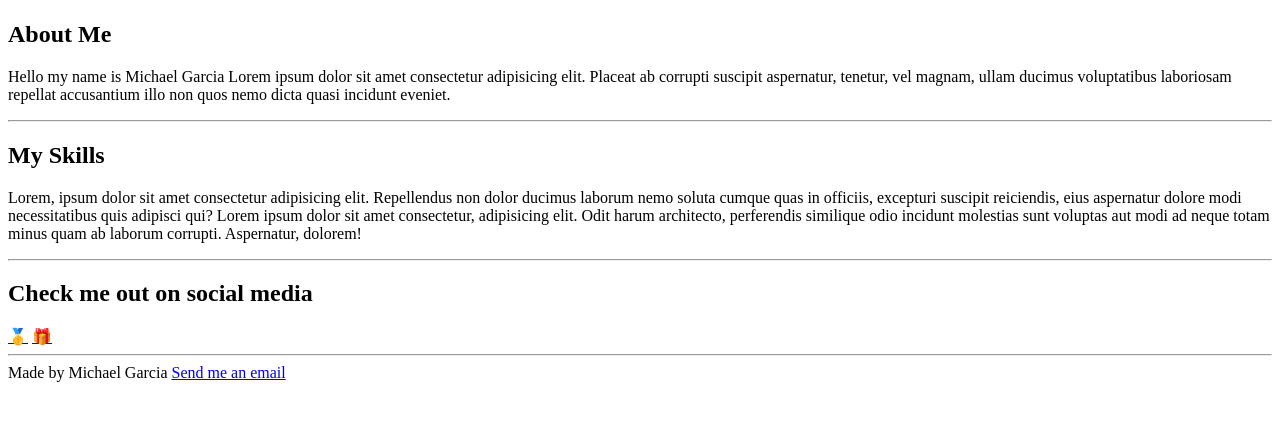
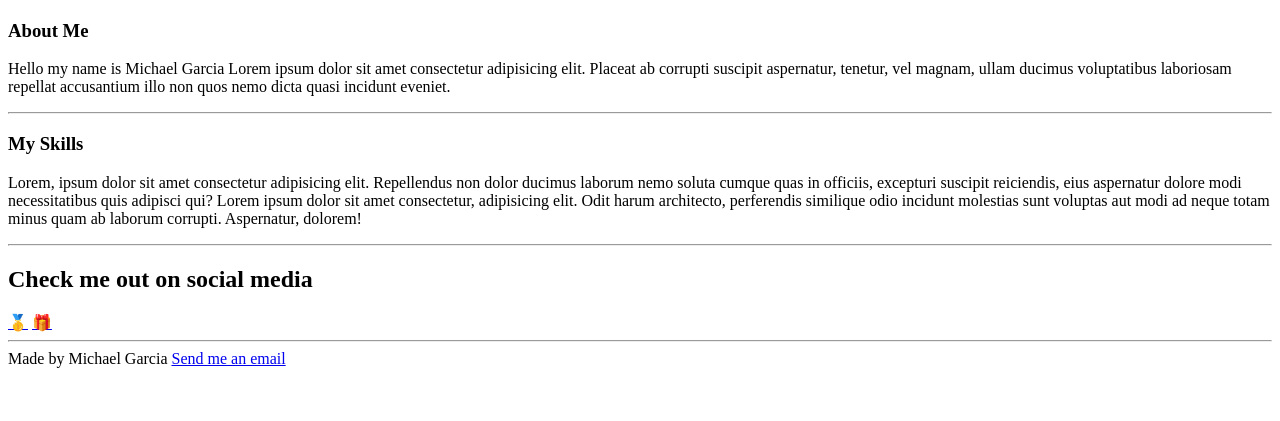
Before and after one commit to MichaelGarcia2021/Semantic-HTML, a plain HTML site: page index.html in a window 1280 px wide. Shown: the part 201-622 px from the top of the page. Drawn offline with Linux system fonts and the light colour scheme.

Commit message:
made changes

```diff
--- a/index.html
+++ b/index.html
@@ -23,12 +23,12 @@
     </header>
 
     <main>
-        <h2>About Me</h2>
+        <h3>About Me</h3>
         <p>Hello my name is Michael Garcia Lorem ipsum dolor sit amet consectetur adipisicing elit. Placeat ab corrupti
             suscipit aspernatur, tenetur, vel magnam, ullam ducimus voluptatibus laboriosam repellat accusantium illo
             non quos nemo dicta quasi incidunt eveniet.</p>
             <hr>
-        <h2>My Skills</h2>
+        <h3>My Skills</h3>
         <p>Lorem, ipsum dolor sit amet consectetur adipisicing elit. Repellendus non dolor ducimus laborum nemo soluta
             cumque quas in officiis, excepturi suscipit reiciendis, eius aspernatur dolore modi necessitatibus quis
             adipisci qui?
```
